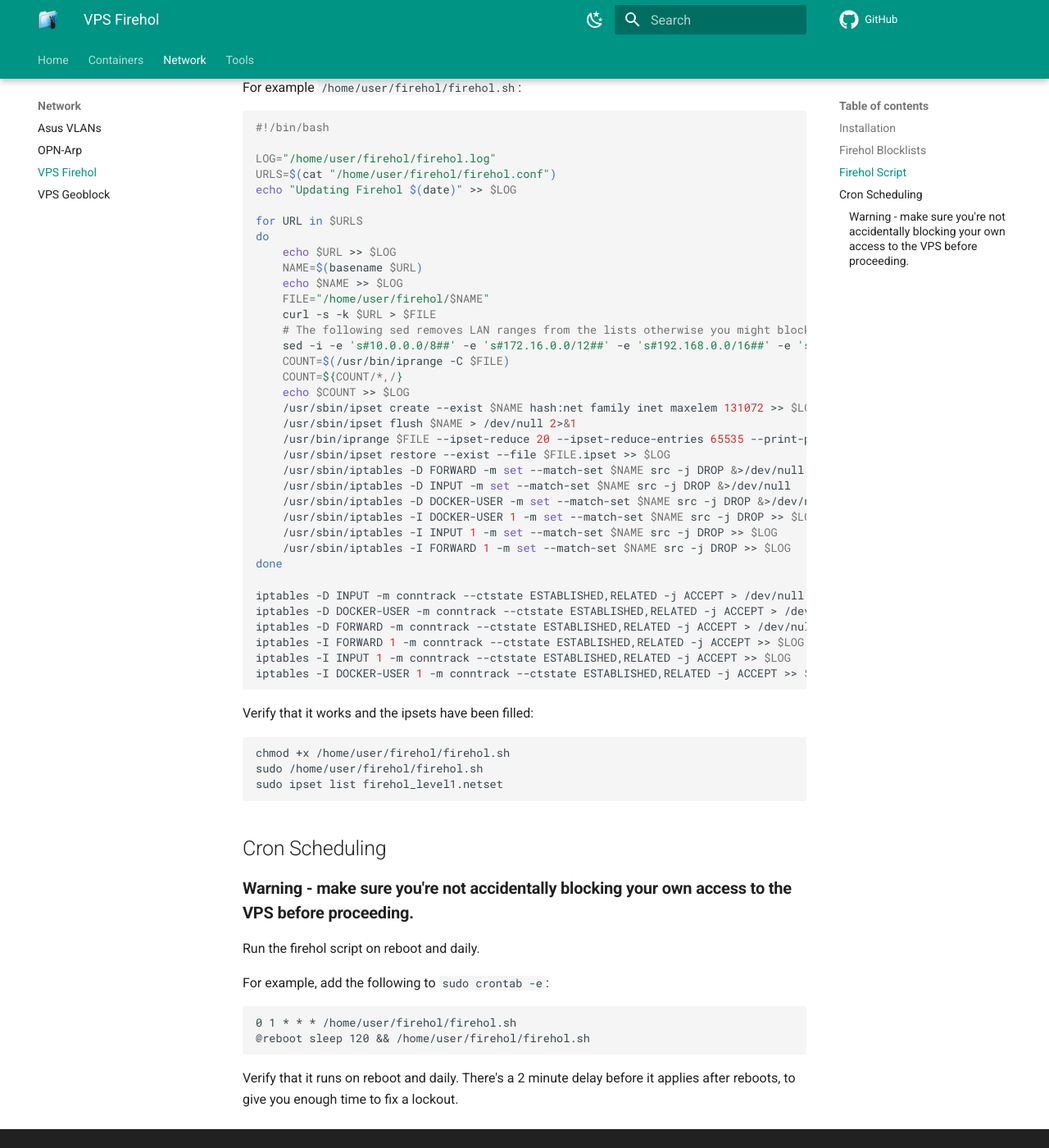
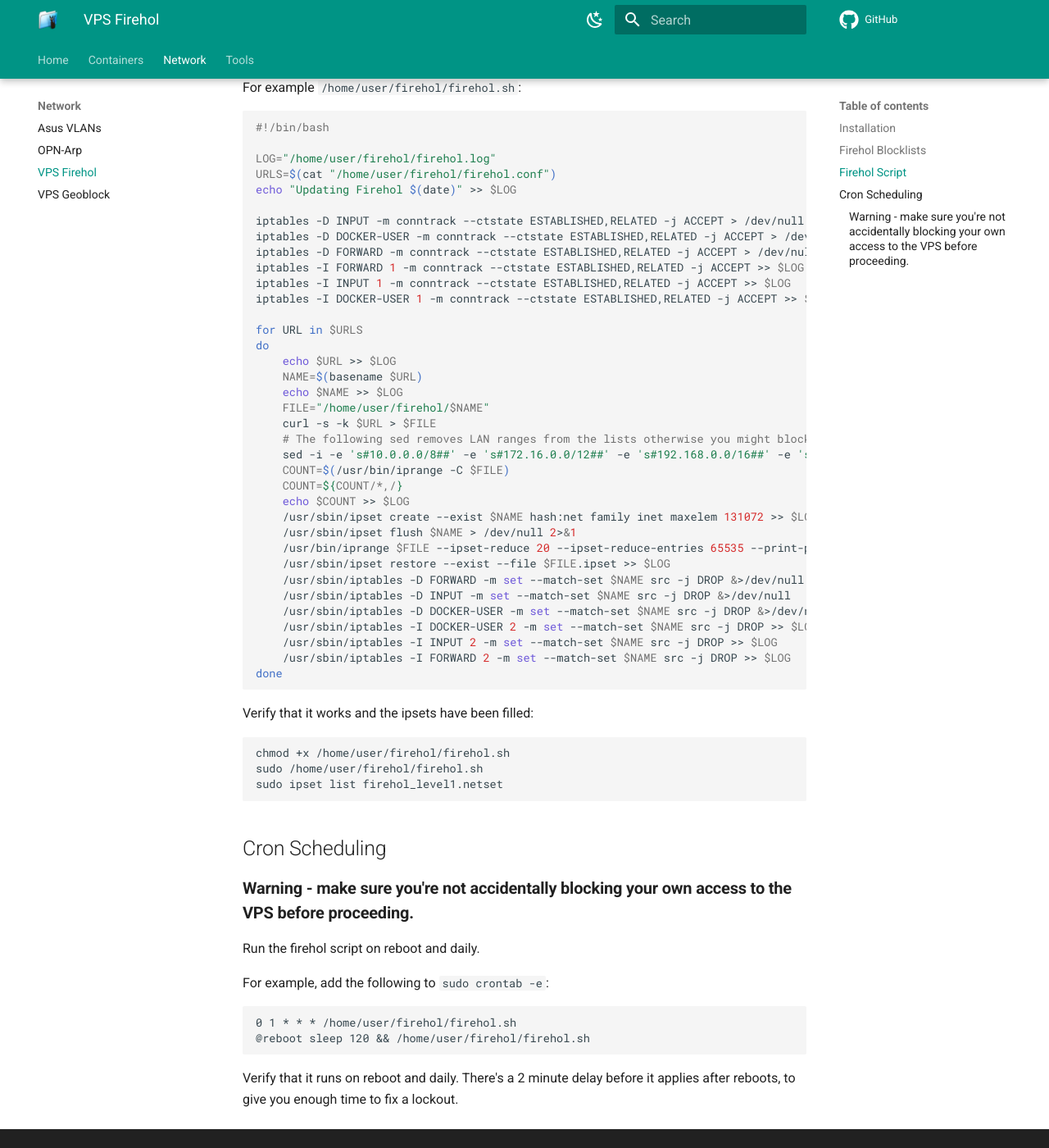
Before and after one commit to quietsy/advanced-configurations, an MkDocs documentation site: the page built from docs/vps-firehol.md, in a window 1280 px wide and 1400 px high, scrolled down 813 px. Shown: the whole window at 82% size. Built offline with MkDocs 1.6.1 and Material for MkDocs 9.7.7, drawn with Linux system fonts in a browser that asks for light colours; comment, search, counter and statistics services are not loaded; some of the changed lines change nothing that is shown.

Commit message:
Reorder firehol

````diff
--- a/docs/vps-firehol.md
+++ b/docs/vps-firehol.md
@@ -37,6 +37,13 @@
 URLS=$(cat "/home/user/firehol/firehol.conf")
 echo "Updating Firehol $(date)" >> $LOG
 
+iptables -D INPUT -m conntrack --ctstate ESTABLISHED,RELATED -j ACCEPT > /dev/null 2>&1
+iptables -D DOCKER-USER -m conntrack --ctstate ESTABLISHED,RELATED -j ACCEPT > /dev/null 2>&1
+iptables -D FORWARD -m conntrack --ctstate ESTABLISHED,RELATED -j ACCEPT > /dev/null 2>&1
+iptables -I FORWARD 1 -m conntrack --ctstate ESTABLISHED,RELATED -j ACCEPT >> $LOG
+iptables -I INPUT 1 -m conntrack --ctstate ESTABLISHED,RELATED -j ACCEPT >> $LOG
+iptables -I DOCKER-USER 1 -m conntrack --ctstate ESTABLISHED,RELATED -j ACCEPT >> $LOG
+
 for URL in $URLS
 do
 	echo $URL >> $LOG
@@ -56,17 +63,10 @@
 	/usr/sbin/iptables -D FORWARD -m set --match-set $NAME src -j DROP &>/dev/null
 	/usr/sbin/iptables -D INPUT -m set --match-set $NAME src -j DROP &>/dev/null
 	/usr/sbin/iptables -D DOCKER-USER -m set --match-set $NAME src -j DROP &>/dev/null
-	/usr/sbin/iptables -I DOCKER-USER 1 -m set --match-set $NAME src -j DROP >> $LOG
-	/usr/sbin/iptables -I INPUT 1 -m set --match-set $NAME src -j DROP >> $LOG
-	/usr/sbin/iptables -I FORWARD 1 -m set --match-set $NAME src -j DROP >> $LOG
+	/usr/sbin/iptables -I DOCKER-USER 2 -m set --match-set $NAME src -j DROP >> $LOG
+	/usr/sbin/iptables -I INPUT 2 -m set --match-set $NAME src -j DROP >> $LOG
+	/usr/sbin/iptables -I FORWARD 2 -m set --match-set $NAME src -j DROP >> $LOG
 done
-
-iptables -D INPUT -m conntrack --ctstate ESTABLISHED,RELATED -j ACCEPT > /dev/null 2>&1
-iptables -D DOCKER-USER -m conntrack --ctstate ESTABLISHED,RELATED -j ACCEPT > /dev/null 2>&1
-iptables -D FORWARD -m conntrack --ctstate ESTABLISHED,RELATED -j ACCEPT > /dev/null 2>&1
-iptables -I FORWARD 1 -m conntrack --ctstate ESTABLISHED,RELATED -j ACCEPT >> $LOG
-iptables -I INPUT 1 -m conntrack --ctstate ESTABLISHED,RELATED -j ACCEPT >> $LOG
-iptables -I DOCKER-USER 1 -m conntrack --ctstate ESTABLISHED,RELATED -j ACCEPT >> $LOG
 ```
 
 Verify that it works and the ipsets have been filled:
````
